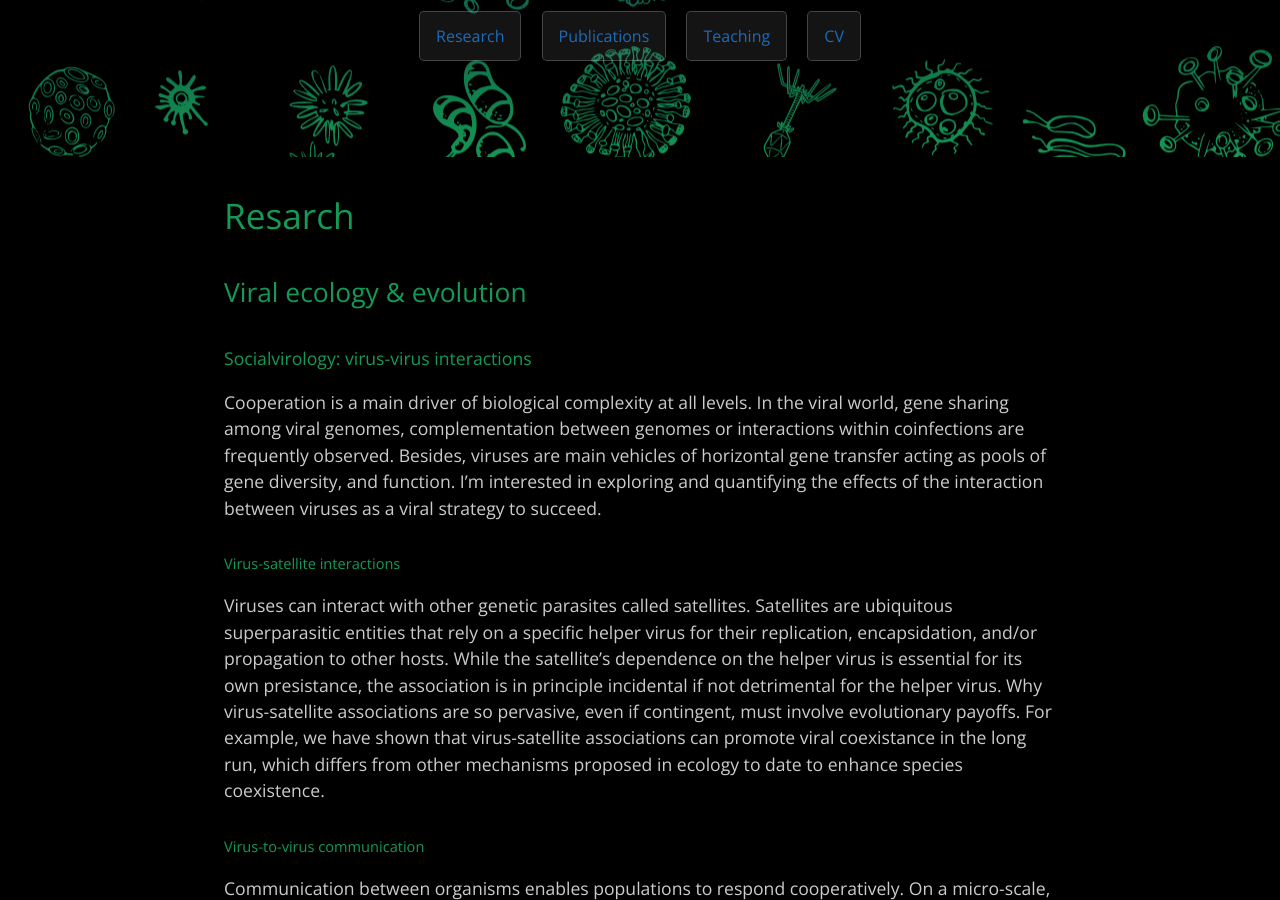
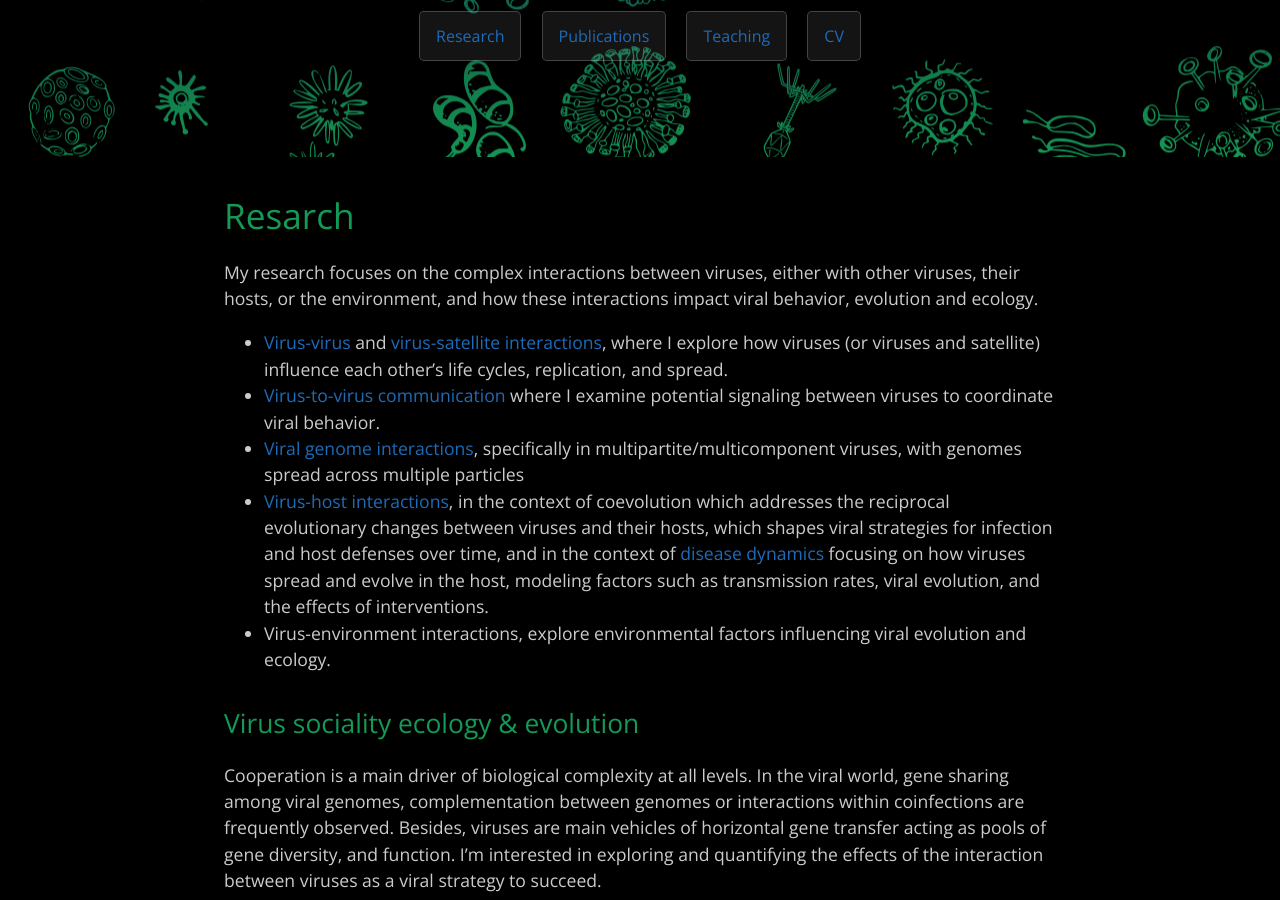
Before and after one commit to aluciasanz/aluciasanz.github.io, a Jekyll site: the page built from research.md, in a window 1280 px wide and 900 px high, scrolled down 226 px. Built offline with Jekyll 4.4.1, drawn with Linux system fonts in a browser that asks for light colours.

Commit message:
Update research.md

```diff
--- a/research.md
+++ b/research.md
@@ -5,22 +5,26 @@ description: Personal website
 ---
 
 # Resarch
+My research focuses on the complex interactions between viruses, either with other viruses, their hosts, or the environment, and how these interactions impact viral behavior, evolution and ecology.
+* [Virus-virus](#virus-sociality-ecology-&-evolution) and [virus-satellite interactions](#virus-satellite-interactions), where I explore how viruses (or viruses and satellite) influence each other’s life cycles,  replication, and spread.
+* [Virus-to-virus communication](#virus-to-virus-communication) where I examine potential signaling between viruses to coordinate viral behavior.
+* [Viral genome interactions](#multipartite-viruses), specifically in multipartite/multicomponent viruses, with genomes spread across multiple particles
+* [Virus-host interactions](#virus-host-coevolution), in the context of coevolution which addresses the reciprocal evolutionary changes between viruses and their hosts, which shapes viral strategies for infection and host defenses over time, and in the context of [disease dynamics](#infection-disease-dynamics) focusing on how viruses spread and evolve in the host, modeling factors such as transmission rates, viral evolution, and the effects of interventions.
+* Virus-environment interactions, explore environmental factors influencing viral evolution and ecology.
 
-## Viral ecology & evolution
-
-#### Socialvirology: virus-virus interactions
+## Virus sociality ecology & evolution
 Cooperation is a main driver of biological complexity at all levels. In the viral world, gene sharing among viral genomes, complementation between genomes or interactions within coinfections are frequently observed. Besides, viruses are main vehicles of horizontal gene transfer acting as pools of gene diversity, and function.  I'm interested in exploring and quantifying the effects of the interaction between viruses as a viral strategy to succeed.
 
-##### Virus-satellite interactions
+### Virus-satellite interactions
 Viruses can interact with other genetic parasites called satellites. Satellites are ubiquitous superparasitic entities that rely on a specific helper virus for their replication, encapsidation, and/or propagation to other hosts. While the satellite's dependence on the helper virus is essential for its own presistance, the association is in principle incidental if not detrimental for the helper virus. Why virus-satellite associations are so pervasive, even if contingent, must involve evolutionary payoffs. For example, we have shown that virus-satellite associations can promote viral coexistance in the long run, which differs from other mechanisms proposed in ecology to date to enhance species coexistence.
 
-##### Virus-to-virus communication
+### Virus-to-virus communication
 Communication between organisms enables populations to respond cooperatively. On a micro-scale, these cooperative responses serve as the foundation for collective decision-making, with prominent examples in single-celled eukaryotes, bacteria, and more recently discovered in virus-infecting bacteria (so-called phage). Communication between phage reacts to infection overcrowding through a lysis-lysogeny decision switch. Switches between lysis (virulent) and lysogeny (dormant) pathways, allow phage to protect host populations from depletion through a temperate strategy, while simultaneously replicating alongside the bacterial chromosome as a prophage. Temperate phages role in microbial ecology, expands beyond just impacting bacterial population sizes, but they actively shepherd microbial ecosystems by influencing bacterial behavior, pathogenicity, and evolution.
 
-##### Multipartite viruses
+### Multipartite viruses
 Multipartitism is a strange lifestyle found in viruses. The genomes of these viruses are formed by segments enclosed in different capsids that are transmitted independently. For the virus to complete its lifecycle, all segments must come together in the same cell. Whereas multipartitism creates a clear disadvantage as the virus fights the struggle of genomic loss, it's power lies in its dynamic and opportunistic nature as it enables immediate adaptive responses to environmental changes. The reasons for its success should be shought in multipartitism itself as an adaptive mechanism, to which its evolutionarily short-lived products (that is, the extant ensemble of multipartite viral species) are subordinated.
 
-#### Virus-host coevolution
+### Virus-host coevolution
 Viral interactions with microbial hosts modulate the structure and function of microbial communities. These interactions can evolve rapidly even on short, experimental timescales, driving widespread changes in the composition of coevolving microbial and viral communities. To understand virus-microbe dynamics, it is necessary to examine microbe-microbe interactions. Nonlinear interactions between individual microbes, especially in complex and diverse communities, can generate unexpected emergent phenomena that are not apparent when studying the system at the individual scale.
 
 ## Infectious Disease Dynamics
```
